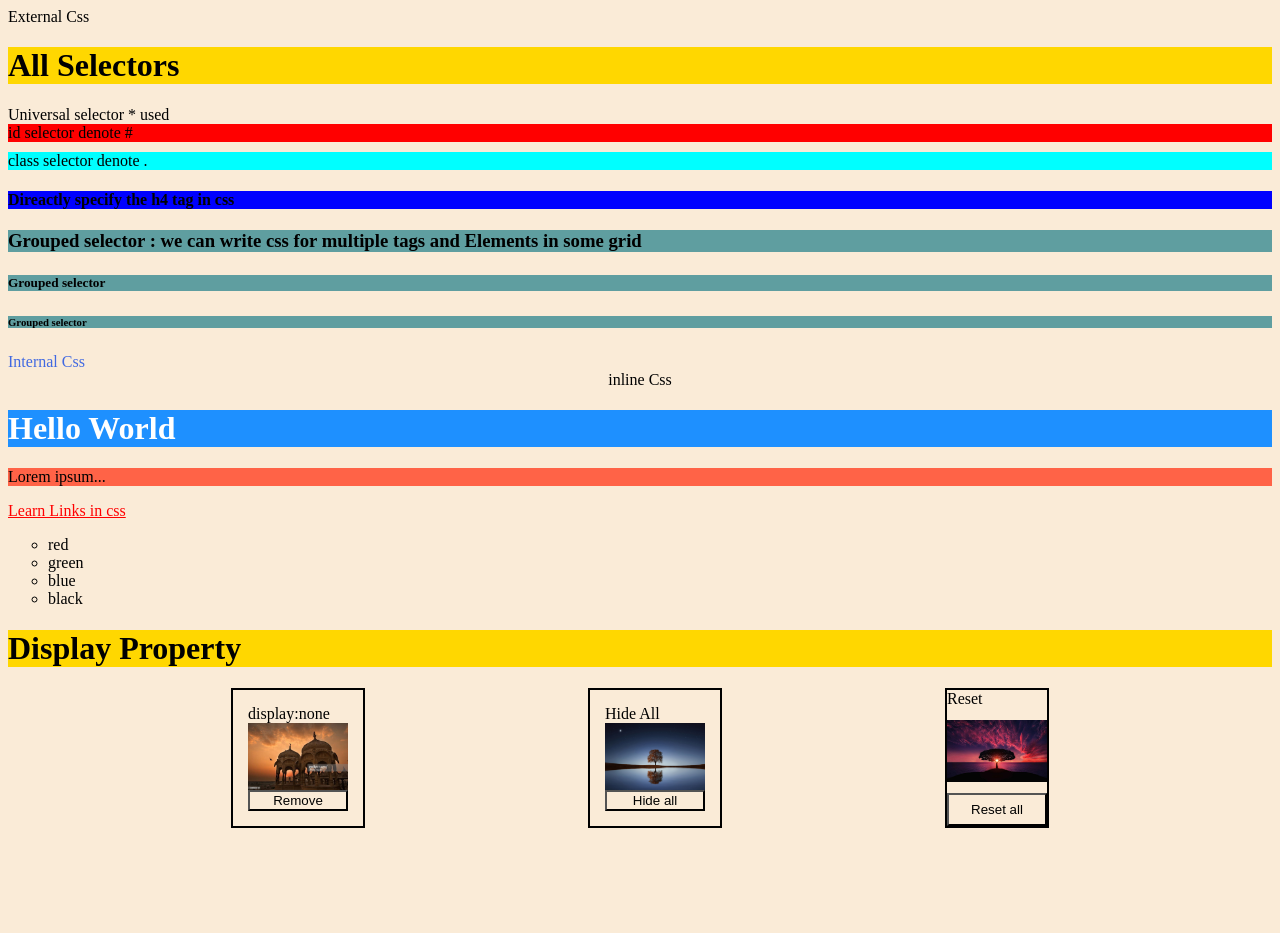
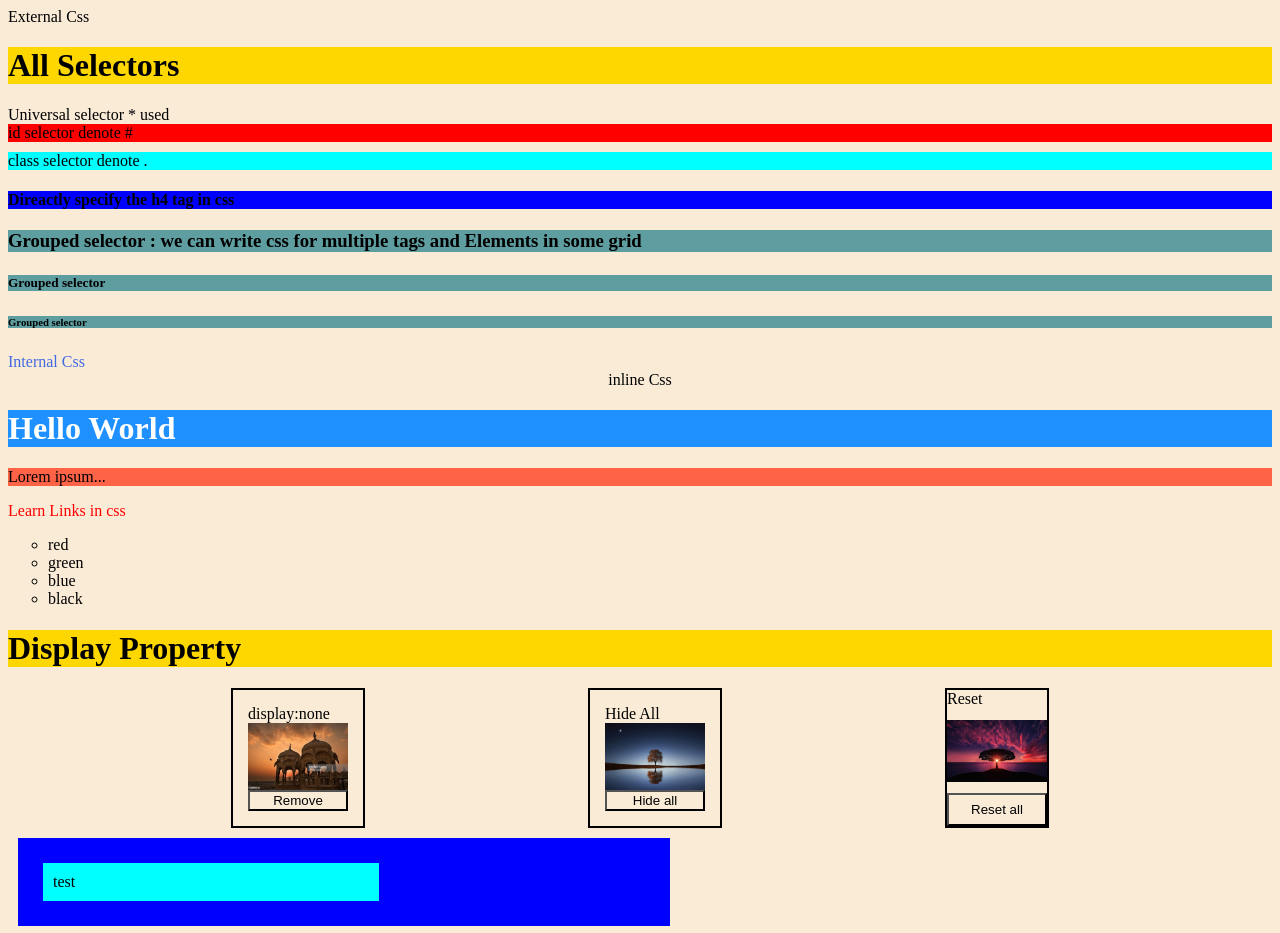
Before and after one commit to nikhilsshriffle/HTML-CSS-Task, a plain HTML site: page practice.html in a window 1280 px wide. Shown: the top 933 px of the page. Before the commit the page ends 836 px from the top, so only its background shows below. Drawn offline with Linux system fonts and the light colour scheme; files whose address does not match are found by name.

Commit message:
Modify some pages

```diff
--- a/boxmodal.css
+++ b/boxmodal.css
@@ -6,7 +6,7 @@
     left: 0;
     right: 0;
     width: 50%;
-    height:50%;
+    height:50vh;
     margin: auto;
     background-color: rgb(198, 153, 41);
     border: 2px solid ;
--- a/practice.css
+++ b/practice.css
@@ -24,6 +24,19 @@ h3 ,h5,h6 {
   background-color: cadetblue;
 }
 
+.outer {
+  background-color: blue;
+  margin: 10px;
+  padding: 10px;
+  width: 50%;
+}
+
+.inner {
+  background-color: aqua;
+  width:50%;
+  padding: 10px;
+  margin: 15px;
+}
 h1 {
   background-color: brown ;
 }
--- a/practice.html
+++ b/practice.html
@@ -81,7 +81,7 @@
   <h1 style="background-color:DodgerBlue; color:white">Hello World</h1>
   <p style="background-color:Tomato;">Lorem ipsum...</p>
 
-  <a href="https://www.w3schools.com/css/css_link.asp">Learn Links in css</a>
+  <a style="text-decoration: none;" href="https://www.w3schools.com/css/css_link.asp">Learn Links in css</a>
 
   <ul class="color-lists">
     <li>red</li>
@@ -109,7 +109,14 @@
     </div>
   </div>
 
+  <div class="outer">
+    <div class="inner">test</div>
+  </div>
 
+  <!-- <div class="a"> -->
+    <p style="position: absolute;">outer Elements</p>
+    <img style="z-index: -  1"  src="/home/rails/Nikhil/Solanki/HTMLCSS/gettyimages-1295925715-612x612.jpg    " alt="image not found"/>
+<!-- </div> -->
   <script>
     function handleremove() {
       document.querySelector('.first-container').style.display = 'none';
```
Also changed, not shown: position.css (+4 -3 lines).
